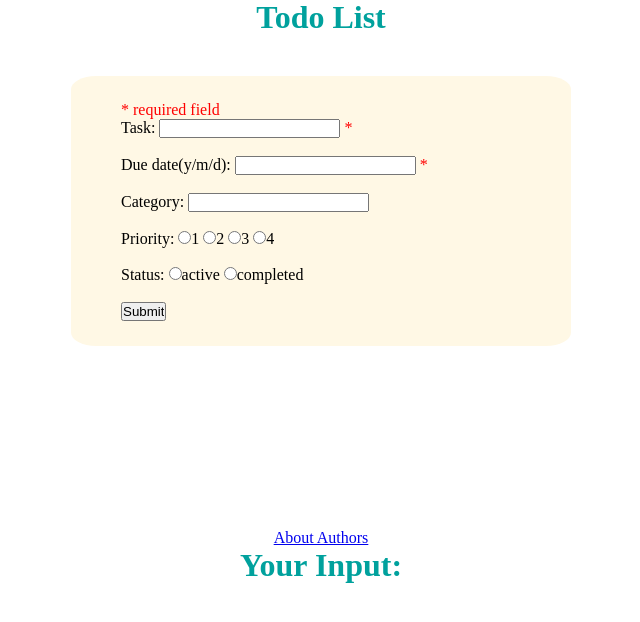
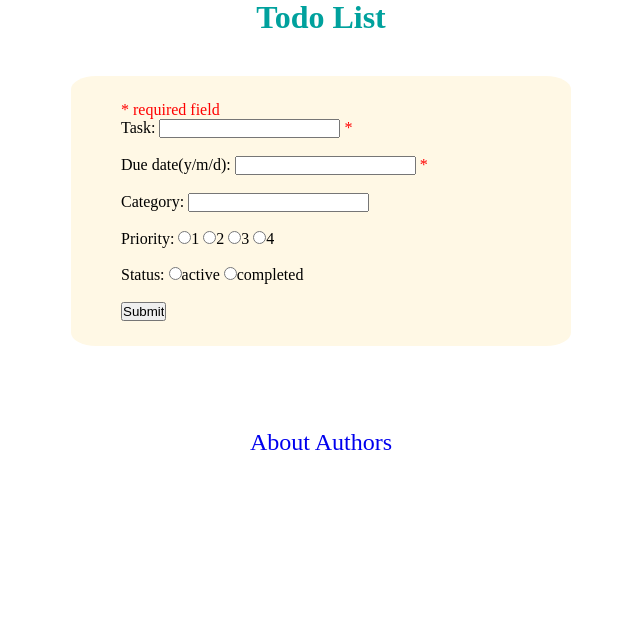
Before and after one commit to fy2906/CSC4710-Group9-Project, a PHP site: page / in a window 1280 px wide. Shown: the part 31-653 px from the top of the page, without its empty margins (319-959 px from the left). Run offline with PHP 8.4, Linux system fonts and the light colour scheme.

Commit message:
small changes

```diff
--- a/index.php
+++ b/index.php
@@ -16,20 +16,13 @@ if ($_SERVER["REQUEST_METHOD"] == "POST") {
     $taskErr = "Task is required";
   } else {
     $task = test_input($_POST["task"]);
-    // check if name only contains letters and whitespace
-    if (!preg_match("/^[a-zA-Z-' ]*$/",$task)) {
-      $taskErr = "Only letters and white space allowed";
-    }
   }
 
   if (empty($_POST["duedate"])) {
     $duedateErr = "due date is required";
   } else {
     $duedate = test_input($_POST["duedate"]);
-    // check if e-mail address is well-formed
-    if (!filter_var($duedate, FILTER_VALIDATE_EMAIL)) {
-      $duedateErr = "Invalid due date format";
-    }
+    // do we need to check if date is right format??
   }
 
   if (empty($_POST["priority"])) {
@@ -101,11 +94,11 @@ function test_input($data) {
 </div>
 
 <div class="about-author">
-  <A HREF="author.html">About Authors</A>
+  <A id="about-author" HREF="author.html">About Authors</A>
 </div>
 
 
-<?php
+<!-- <?php
 echo "<h2>Your Input:</h2>";
 echo $task;
 echo "<br>";
@@ -116,7 +109,7 @@ echo "<br>";
 echo $priority;
 echo "<br>";
 echo $status;
-?>
+?> -->
 </body>
 
 
--- a/style.css
+++ b/style.css
@@ -19,7 +19,7 @@ h2 {
     background: transparent;
     max-width: 500px;
     width: 90%;
-    height: 500px;
+    height: 400px;
     margin: 30px auto;
     border-radius: 10px;
 }
@@ -39,17 +39,13 @@ h2 {
 color: #FF0000;
 }
 
-.about-author {
-    text-align: center;
-    text-decoration: none;
-    color: #00A19D;
-}
+
 
 .author-infor {
     background: transparent;
     max-width: 500px;
     width: 200%;
-    height: 500px;
+    height: 300px;
     margin: 30px auto;
     border-radius: 10px;
 }
@@ -68,3 +64,14 @@ h4 {
     flex-direction: row;
     border:1px solid lightgray;
   }
+
+  .about-author {
+    text-align: center;
+    padding-bottom: 150px;
+}
+
+  #about-author {
+      font-size: x-large;
+      text-decoration: none;
+
+  }
```
